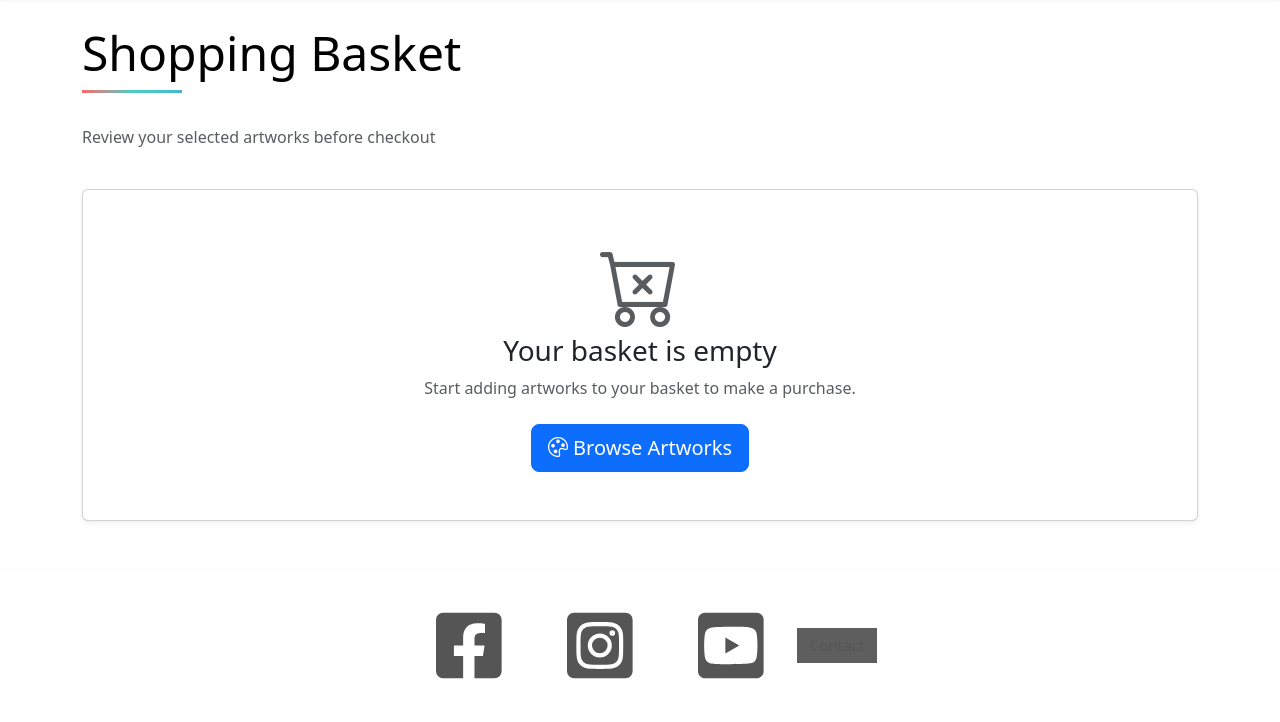
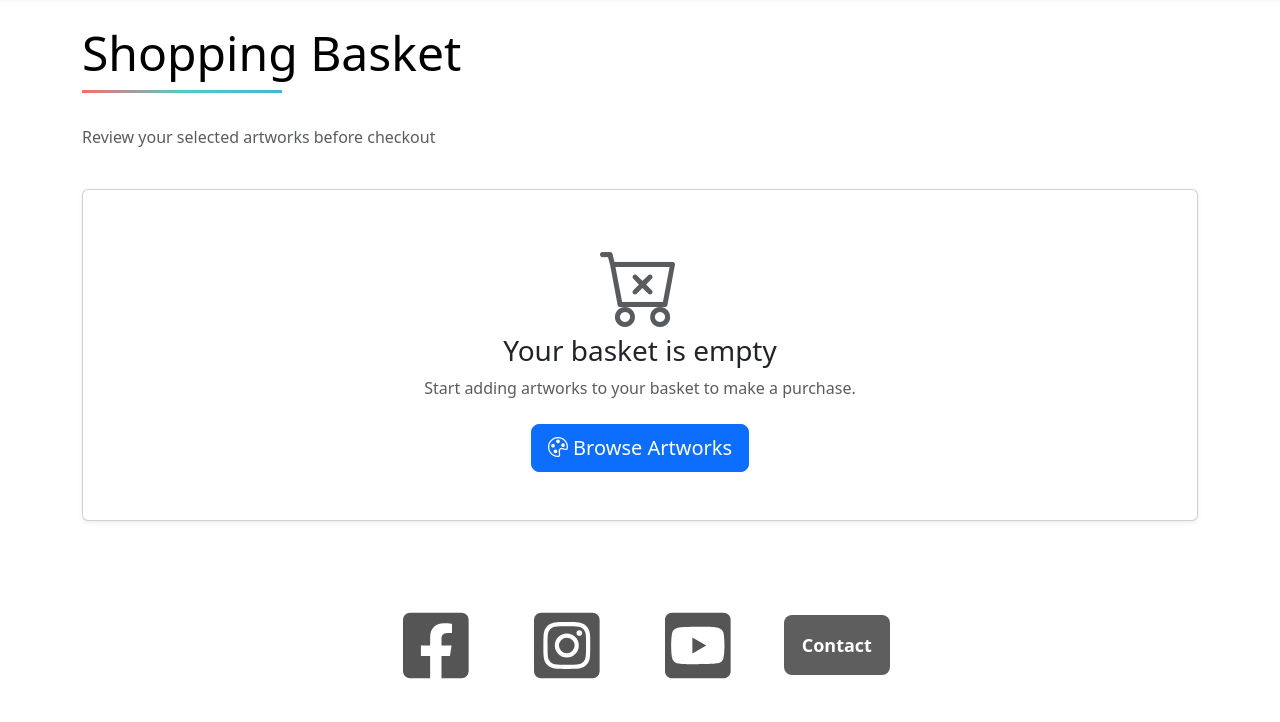
Before and after one commit to DylanAustin-TheDreamer/const-collection-full-stack-hackathon, a Django app: page /basket/ in a window 1280 px wide. Shown: the part 53-775 px from the top of the page. Run offline with Django 4.2, Linux system fonts and the light colour scheme; the visitor is signed in with stand-in values (Sample User, id 1); data comes from the database, SQL or seed files in the repository; data that the repository does not hold is empty; parts of the project's set-up code (start-up, migrations or seed data) failed here and were passed over.

Commit message:
Enhance basket and footer styles for improved readability and layout

```diff
--- a/static/css/basket.css
+++ b/static/css/basket.css
@@ -57,7 +57,24 @@
         #45b7d1 100%
     );
     margin: 0 0 2rem 0;
-    width: 100px;
+    width: 200px;
+}
+
+/* Artwork name and price styling - dark ocean blue */
+.basket-table td a,
+.basket-table td strong {
+    color: #0d4f6d !important;
+}
+
+.basket-table td a:hover {
+    color: #0a3d54 !important;
+}
+
+/* Price values in dark ocean blue */
+.basket-table .text-primary,
+#basket-subtotal,
+#basket-total {
+    color: #0d4f6d !important;
 }
 
 /* Buttons styling */
@@ -120,7 +137,7 @@
 }
 
 .summary-value {
-    color: #000000;
+    color: #0d4f6d;
     font-weight: 500;
     font-size: 1rem;
 }
--- a/static/css/main.css
+++ b/static/css/main.css
@@ -469,6 +469,19 @@ body { font-family: system-ui, -apple-system, 'Segoe UI', Roboto, 'Helvetica Neu
     transform: translateY(-3px);
     box-shadow: 0 6px 20px rgba(0, 0, 0, 0.3);
   }
+
+  /* Footer contact button - 20% smaller, same spacing as icons */
+  .footer-contact-btn {
+    font-size: 18px;  /* Increased for better readability */
+    font-weight: 600;  /* Bold for better visibility */
+    padding: 12px 18px;  /* Narrower horizontal padding */
+    margin: 0 20px;  /* Same margin as social icons */
+    height: 60px;  /* Match the height of social icons (75px * 0.8) */
+    display: inline-flex;
+    align-items: center;
+    justify-content: center;
+    border-radius: 8px;  /* Rounded corners like Font Awesome square icons */
+  }
   @keyframes gradientShift {
     0% { background-position: 0% 50%; }
     50% { background-position: 100% 50%; }
--- a/templates/base.html
+++ b/templates/base.html
@@ -94,11 +94,11 @@
         </main>
         <footer>
           <nav class="navbar navbar-expand-lg navbar-light bg-light">
-            <div class="container-fluid d-flex justify-content-center" style="padding: 25px;">
+            <div class="container-fluid d-flex justify-content-center align-items-center" style="padding: 25px;">
               <a class="nav-link" href="https://www.facebook.com/profile.php?id=61559467855096#" target="_blank"><i class="fab fa-facebook-square i"></i></a>
-              <a class="nav-link" href="https://www.instagram.com/constcollectionartbyceciliak?igsh=MTRqZXVoOXVlZms5Yw%3D%3D" target="_blank"><i class="fab fa-instagram-square i"></i></a></li>
-              <a class="nav-link" href="https://www.youtube.com/@constcollectionartbycecilia.k" target="_blank"><i class="fab fa-youtube-square i"></i></a></li>
-              <a class="nav-link my-btn" href="{% url 'contact' %}" target="_blank">Contact</a></li>
+              <a class="nav-link" href="https://www.instagram.com/constcollectionartbyceciliak?igsh=MTRqZXVoOXVlZms5Yw%3D%3D" target="_blank"><i class="fab fa-instagram-square i"></i></a>
+              <a class="nav-link" href="https://www.youtube.com/@constcollectionartbycecilia.k" target="_blank"><i class="fab fa-youtube-square i"></i></a>
+              <a class="my-btn footer-contact-btn" href="{% url 'contact' %}">Contact</a>
             </div>
           </nav>
       </footer>
```
